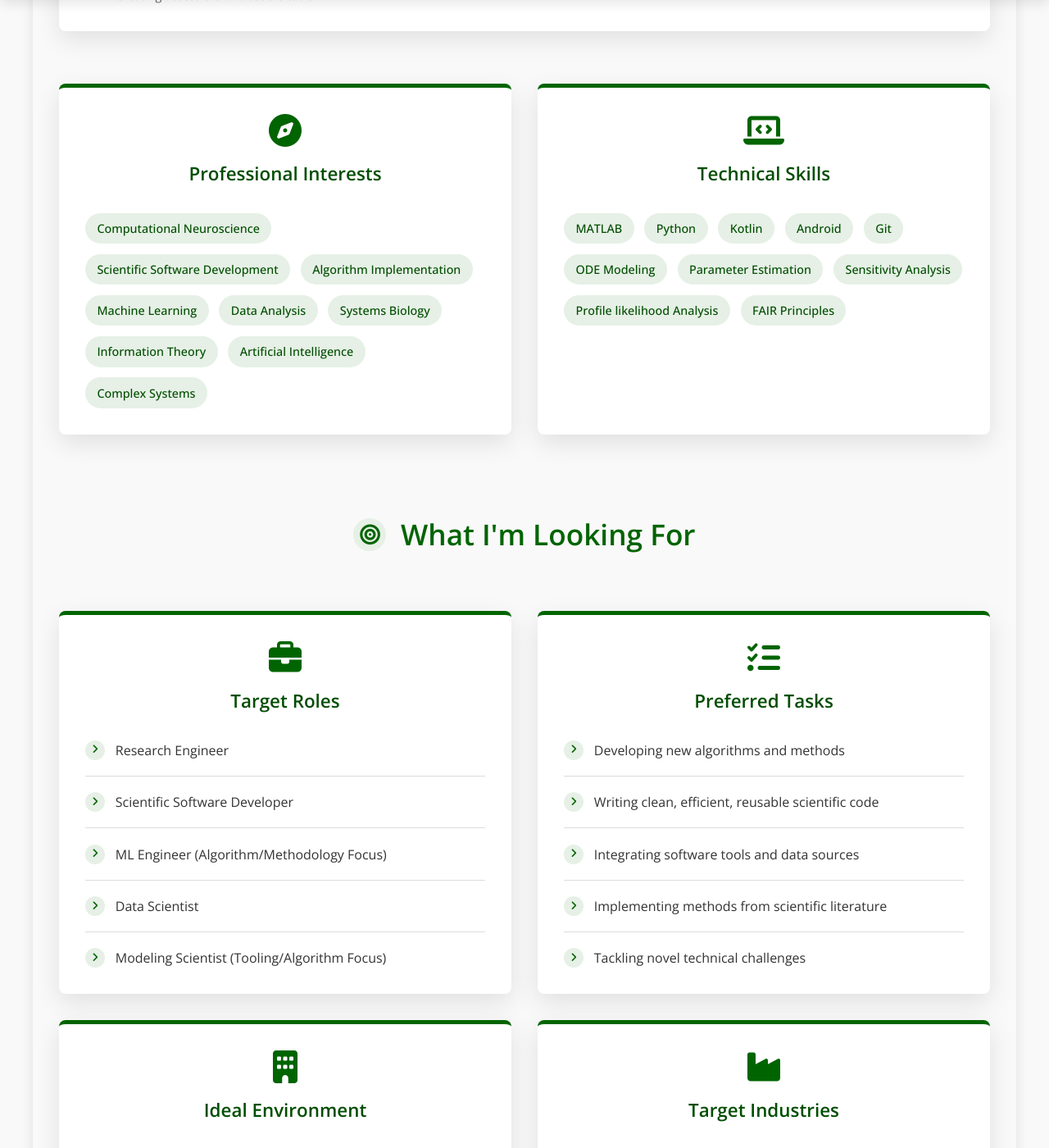
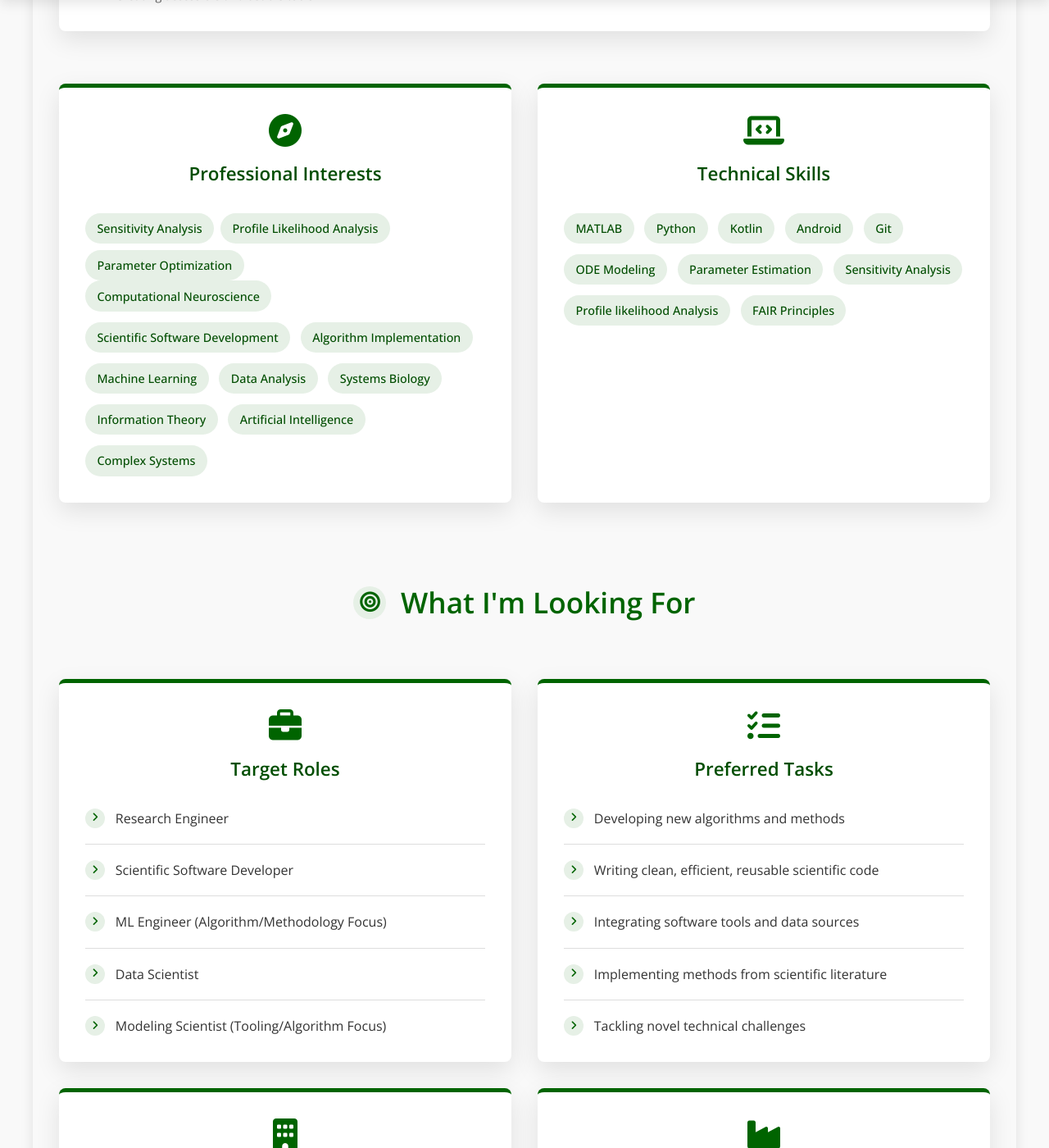
Before and after one commit to jpgsantos/jpgsantos.github.io, a Jekyll site: the page built from about.md, in a window 1280 px wide and 1400 px high, scrolled down 1463 px. Shown: the whole window at 82% size. Built offline with Jekyll 4.4.1, drawn with Linux system fonts in a browser that asks for light colours.

Commit message:
small updates

```diff
--- a/about.md
+++ b/about.md
@@ -92,7 +92,12 @@ title: About
         <i class="fas fa-compass"></i>
       </div>
       <h3>Professional Interests</h3>
-      <div class="skills-container">
+	  <div class="pills">
+        <span>Sensitivity Analysis</span>
+        <span>Profile Likelihood Analysis</span>
+        <span>Parameter Optimization</span>
+      </div>
+	  <div class="skills-container">
         <span class="skill-tag">Computational Neuroscience</span>
         <span class="skill-tag">Scientific Software Development</span>
         <span class="skill-tag">Algorithm Implementation</span>
--- a/assets/style.css
+++ b/assets/style.css
@@ -477,9 +477,9 @@ section:last-child {
 .pills span {
   background-color: var(--primary-light);
   color: var(--primary-dark);
-  padding: 0.3em 0.8em;
-  border-radius: 20px;
-  font-size: 0.8em;
+  padding: 0.5em 1em;
+  border-radius: 50px;
+  font-size: 0.9em;
   font-weight: 500;
 }
 
```
